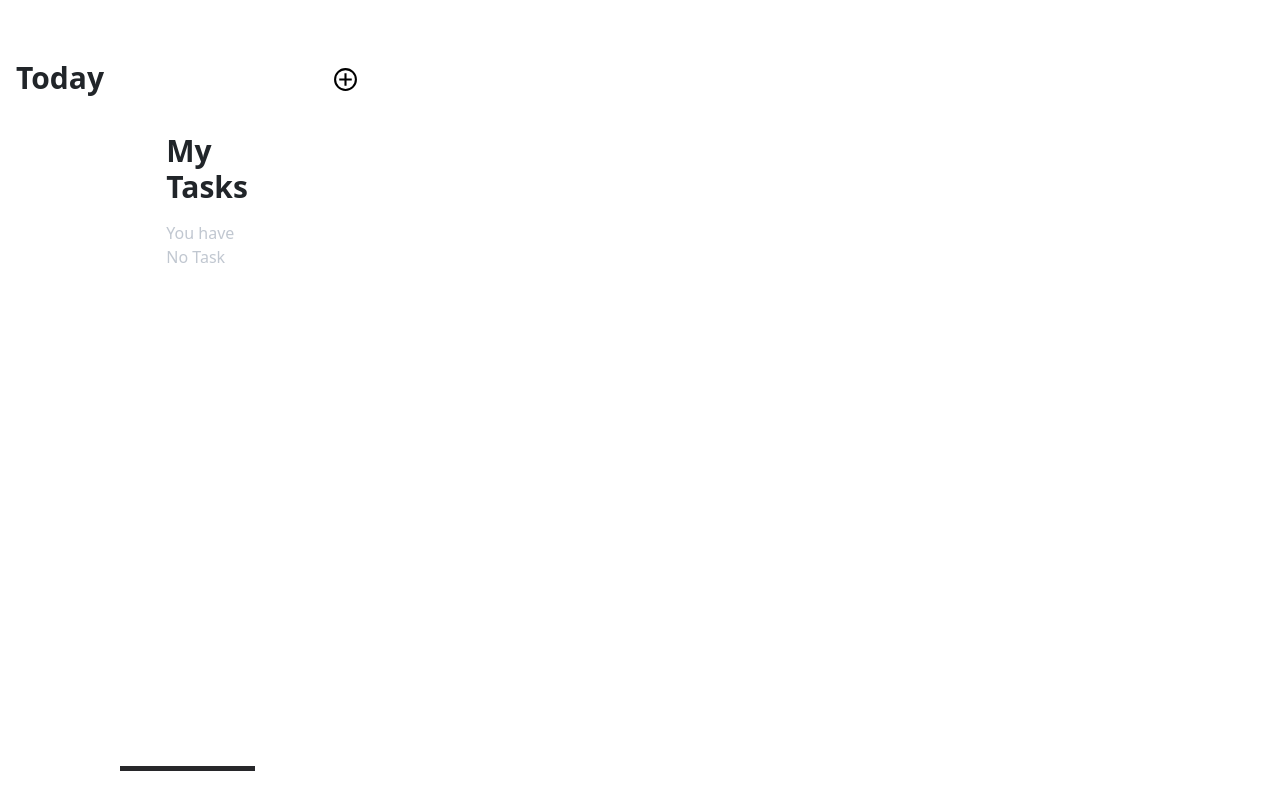
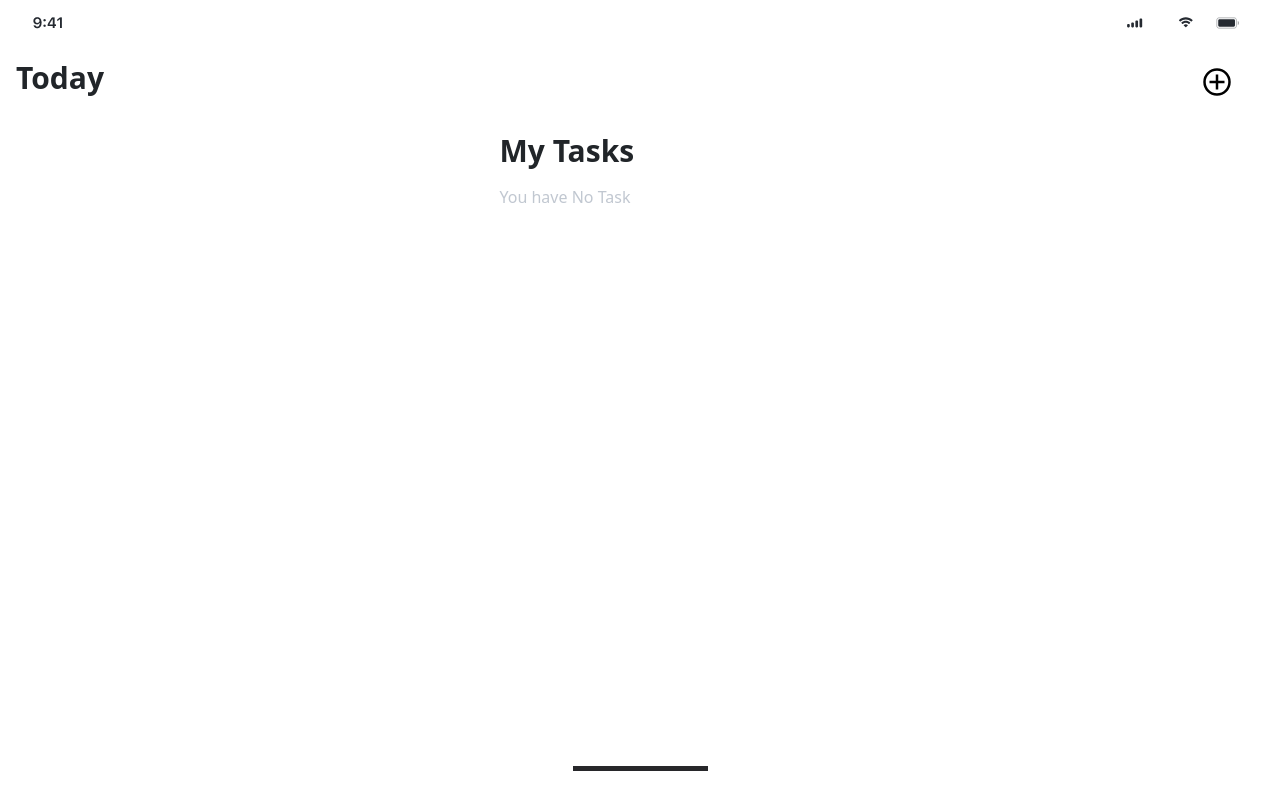
Before and after one commit to AmitPaswan18/Todo-list-using-figma, a React (Vite) app: page / in a window 1280 px wide. Shown: the top 810 px of the page. Built offline with nearby package versions, Linux system fonts and the light colour scheme.

Commit message:
responsivness added and bug fixed for add todo

```diff
--- a/src/components/TodoItems.jsx
+++ b/src/components/TodoItems.jsx
@@ -74,8 +74,8 @@ const TodoItems = () => {
 
   const handleSubmit = (event) => {
     event.preventDefault();
+    console.log("Form submitted");
     const isValidTitle = formValidation(title);
-
     if (!isValidTitle) {
       return;
     }
@@ -179,42 +179,43 @@ const TodoItems = () => {
 
   return (
     <>
-      <div className=" h-[44px] fixed top-0  w-[375px] lg:hidden lg:w-full z-50 ">
+      <div className=" h-[44px] fixed top-0 w-[375px]   lg:w-full z-50 ">
         <img
           className=" fixed top-[12px] left-[21px] w-[54px] h-[21px]"
           src={TimeStyle}></img>
 
         <img
-          className=" fixed w-[17px]  top-[17.67px] left-[293.67px] h-[10.67px]"
+          className=" fixed w-[17px]  top-[17.67px] left-[293.67px] md:left-[88%]  h-[10.67px]"
           src={signal}
           alt=""
         />
 
         <img
-          className="w-[15.27px] fixed top-[17.33px] left-[315.69px] h-[10.97px] "
+          className="w-[15.27px] fixed top-[17.33px] left-[315.69px] md:left-[92%] h-[10.97px] "
           src={Wifi}
           alt=""
         />
 
         <img
-          className="w-[24.33px] fixed top-[17.33px] left-[336px] h-[11.33px]"
+          className="w-[24.33px] fixed top-[17.33px] left-[336px] md:left-[95%] h-[11.33px]"
           src={Battery}
           alt=""
         />
       </div>
-      <div className="w-[375px] relative top-[44px] h-[860px]">
-        <div className="w-[375px] flex  h-[73px]">
+
+      <div className="w-[375px] relative top-[44px] md:w-full md:h-full h-[860px]">
+        <div className="w-[375px] flex md:justify-between h-[73px] md:w-full">
           <div
             id="today-title"
-            className="w-[65px] text-3xl font-bold relative top-[16px] left-[16px] h-[41px]">
+            className="w-[65px]  md:w-[40px] md:h-[40px] text-3xl font-bold relative top-[16px] left-[16px] h-[41px]">
             Today
           </div>
-          <div className="w-[25px] h-[25px] relative top-[23px] left-[268px]">
+          <div className="w-[25px] h-[25px] md:w-[40px] md:h-[40px] relative top-[23px] left-[268px] md:left-[-3%]">
             <GrAddCircle
               onClick={handleActive}
               color="#006CFF"
               className="font-bold"
-              size={25}
+              size={30}
             />
           </div>
         </div>
@@ -225,8 +226,8 @@ const TodoItems = () => {
           onClick={handleClick}>
           <div
             id="scrollbar"
-            className="flex justify-center  lg:w-10/12 w-[375px] lg:w-max-96  flex-col items-center mx-auto  rounded-md lg:p-2">
-            <div className=" max-h-96 overflow-y-auto  w-[375px] flex justify-center lg:w-10/12  ">
+            className="flex justify-center md:items-start  md:w-10/12 w-[375px] md:w-max-96 md:h-full flex-col md:flex-row items-center mx-auto  rounded-md lg:p-2">
+            <div className=" max-h-96 md:max-h-98 overflow-y-auto  w-[375px] flex justify-center md:w-11/12  ">
               {todo.length === 0 ? (
                 <>
                   <div className=" flex flex-col md:flex-col justify-evenly md:w-full md:z-10 lg:w-1/3  lg:ml-10  lg:h-3/6 sm:h-1/2 ">
@@ -241,25 +242,28 @@ const TodoItems = () => {
                   </div>
                 </>
               ) : (
-                <div className=" left-10 lg:w-10/12 w-full max-h-fit">
-                  <div className=" lg:w-7/12 w-[375px]">
-                    <div className="flex justify-center text-sm font-semibold mt-4  lg:gap-4 gap-2 md:text-lg">
+                <div className=" left-10 lg:w-11/12 w-full max-h-fit">
+                  <div className=" md:w-full w-[375px]">
+                    <div className="flex justify-center text-sm md:text-xl font-semibold mt-4  lg:gap-4 gap-2 ">
+                      <label className="px-2 md:px-5 " htmlFor="All">
                         <RadioButton
                           label="All"
                           value="all"
                           checked={filter === "all"}
                           onChange={() => handleFilterChange("all")}
                         />
+                      </label>
 
+                      <label className="px-2 md:px-5 " htmlFor="Complete">
                         <RadioButton
-                        className=""
+                          className="px-2 md:px-10"
                           label="Complete"
                           value="complete"
                           checked={filter === "complete"}
                           onChange={() => handleFilterChange("complete")}
                         />
-
-                      <label className="px-2" htmlFor="Incomplete">
+                      </label>
+                      <label className="px-2 md:px-5 " htmlFor="Incomplete">
                         <RadioButton
                           label="Incomplete"
                           value="incomplete"
@@ -276,13 +280,13 @@ const TodoItems = () => {
                     )}
                   </div>
 
-                  <div className="lg:mt-28">
+                  <div className="mt-10 ">
                     {filteredTodo().map((item, index) => (
                       <div className=" max-h-fit" key={index}>
                         <div className="flex lg:mx-2 lg:gap-2 gap-0 flex-col">
                           <div
                             ref={editIndex === index ? editInputRef : null}
-                            className="flex max-h-fit  my-2  w-full rounded-md justify-between lg:py-1 lg:px-1">
+                            className="flex max-h-fit  my-2  w-full md:w-10/12 rounded-md justify-between md:py-1 md:px-1">
                             {editIndex === index ? (
                               <>
                                 <div className="flex w-[300px] flex-col">
@@ -316,13 +320,13 @@ const TodoItems = () => {
                                 </div>
                                 <div
                                   id="protext"
-                                  className="md:text-sm  pl-4 max-h-fit font-semibold ">
+                                  className=" text-sm  pl-4 max-h-fit md:font-medium  font-thin font-sfpro md:text-lg">
                                   {item.title}
                                 </div>
                               </div>
                             )}
 
-                            <div className="h-10 w-10 ">
+                            <div className="h-10 w-10 pl-30">
                               {checkedItems[index] ? (
                                 <>
                                   <li className="text-green-600 text-3xl pl-8"></li>
@@ -332,13 +336,13 @@ const TodoItems = () => {
                               )}
                             </div>
 
-                            <div className="flex w-[75px] flex-col md:flex-row ml-4 ">
+                            <div className="flex w-[75px] flex-col md:flex-row ml-4 md:mt-2">
                               <>
                                 <RiDeleteBin5Fill
                                   className="m-1"
                                   color="red"
                                   opacity={0.6}
-                                  size={18}
+                                  size={25}
                                   style={{ cursor: "pointer" }}
                                   onClick={() => deleteTodo(index)}
                                 />
@@ -348,7 +352,7 @@ const TodoItems = () => {
                                 className="m-1"
                                 ref={editInputRef}
                                 opacity={0.6}
-                                size={18}
+                                size={25}
                                 style={{ cursor: "pointer" }}
                                 onClick={() =>
                                   editIndex === index
@@ -376,14 +380,28 @@ const TodoItems = () => {
                   <div className=" w-[87px] h-[41px] font-bold left-[30px] top-[109px] text-[18px] leading-[41px] tracking-[1%]">
                     Add Todo
                   </div>
-                  <div className="flex text-black">
+                  {/* <div className="flex text-black">
                     <TaskInput
                       type="text"
                       className="rounded-[10px] h-[148px] w-[298px] border-1 placeholder:text-start"
                       onChange={(e) => setTitle(e.target.value)}
                       value={title}
                     />
-                  </div>
+                  </div> */}
+                  <textarea
+                    name="todoform"
+                    id=""
+                    cols="30"
+                    type="text"
+                    className="rounded-[10px] h-[148px] w-[298px] border-1 placeholder:text-start p-2"
+                    onChange={(e) => setTitle(e.target.value)}
+                    onKeyDown={(e) => {
+                      if (e.key === "Enter") {
+                        handleSubmit(e);
+                      }
+                    }}
+                    value={title}
+                    rows="10"></textarea>
                 </form>
                 <div className=" flex justify-between ml-4 w-[298px] h-[44px] text-sky-600">
                   <Button
@@ -405,7 +423,7 @@ const TodoItems = () => {
             ) : null}
           </div>
         </div>
-        <div className="w-[375px] h-[34px] flex justify-center fixed bottom-0">
+        <div className="w-[375px] md:w-full h-[34px] flex justify-center fixed bottom-0">
           <div className="h-[5px] w-[135px] bg-zinc-800"> </div>
         </div>
       </div>
```
Lines whose indentation alone changed are shown as unchanged.
